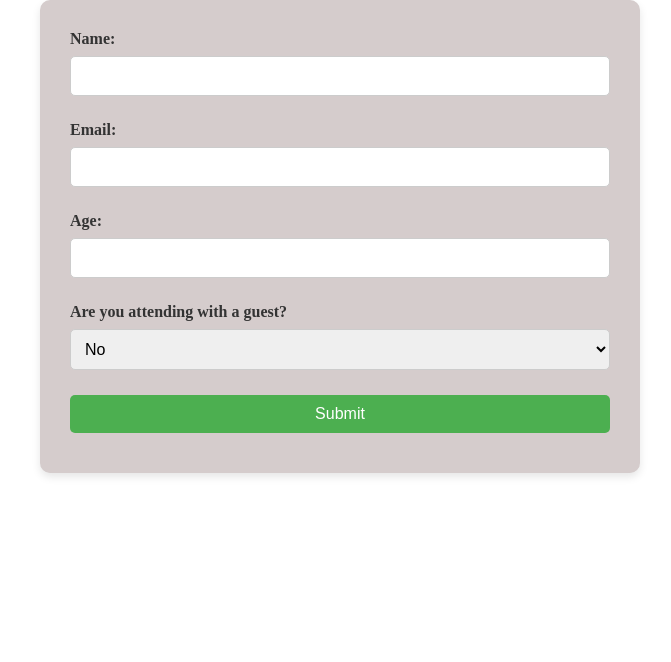
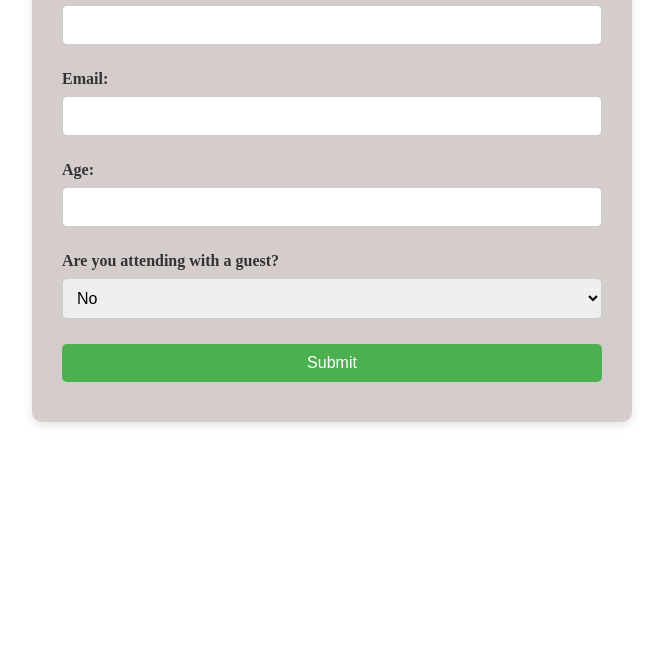
Before and after one commit to Bhumika07092001/Event-Registration-Form, a React app: page / in a window 1280 px wide. Shown: the part 138-800 px from the top of the page, without its empty margins (308-979 px from the left). Built offline with nearby package versions, Linux system fonts and the light colour scheme.

Commit message:
Update index.css

```diff
--- a/src/index.css
+++ b/src/index.css
@@ -1,7 +1,3 @@
-body {
-  display: flex;
-  justify-content: center;
-  align-items: center;
-  width: 100%;
-  height: 100%;
+* {
+  margin: 0;
 }
```
